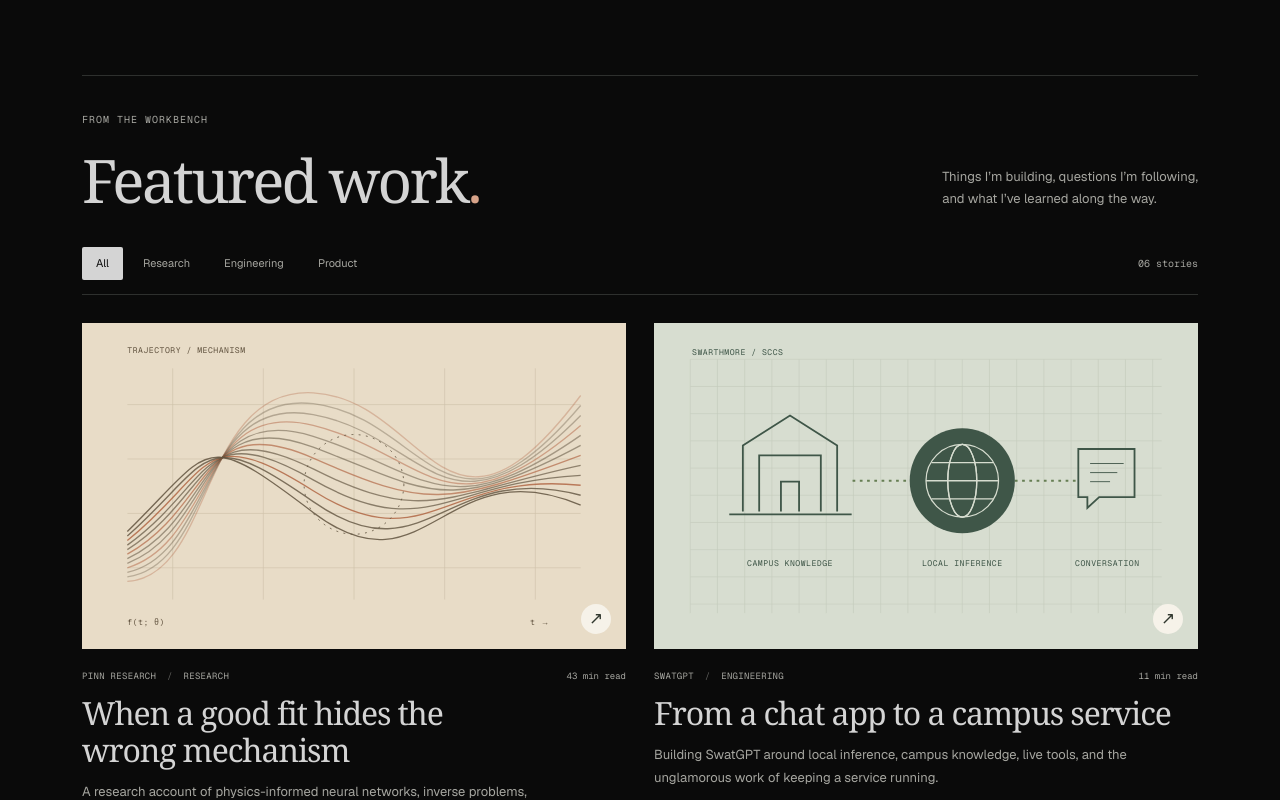
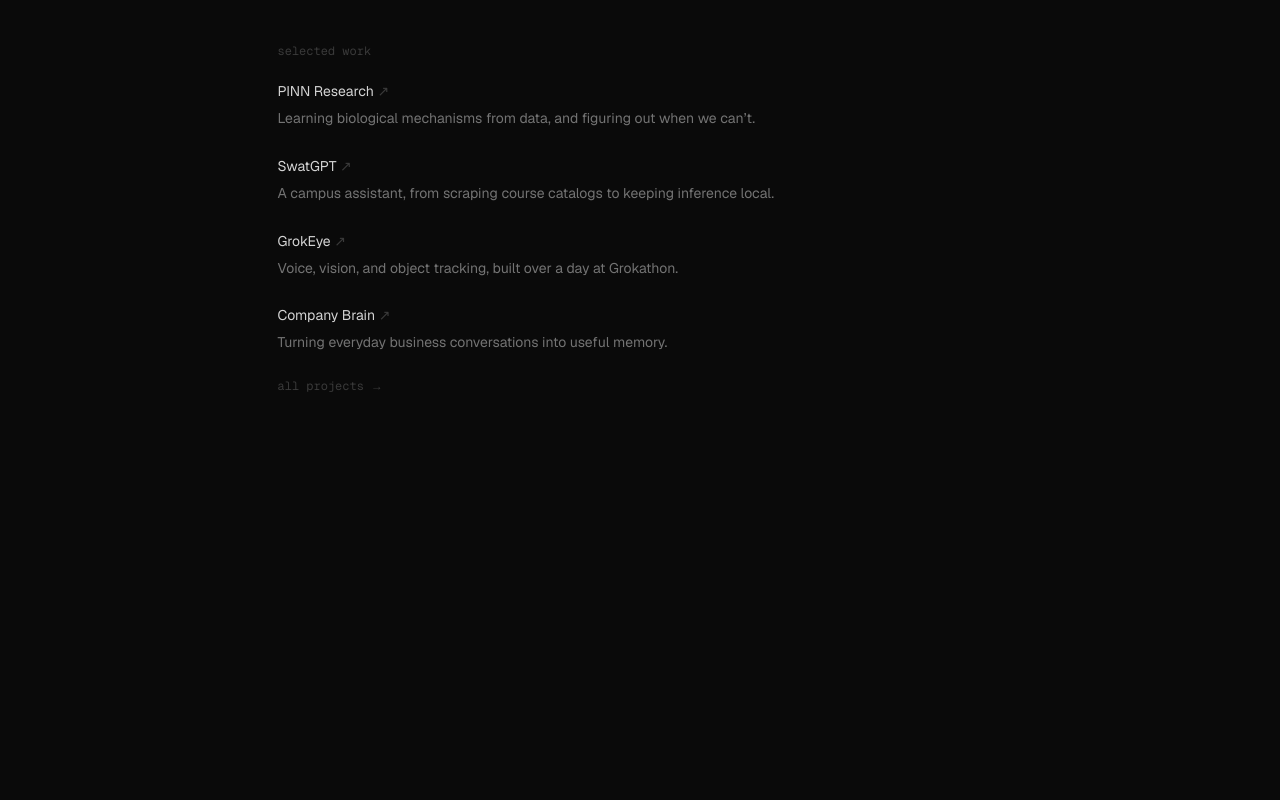
Before and after one commit to aidxhxr/aidxhxr-dev, a Next.js app: page / in a window 1280 px wide. Shown: the part 660-1460 px from the top of the page. After the commit the page ends 1121 px from the top, so only its background shows below. Built offline with nearby package versions, Linux system fonts and the light colour scheme.

Commit message:
fix(home): restore quiet personal layout and simple work links

```diff
--- a/app/globals.css
+++ b/app/globals.css
@@ -8,7 +8,7 @@
   --c-bg: #f3eee3;
   --c-text: #2b2620;
   --c-muted: #6f675b;
-  --c-dim: #7c725f;
+  --c-dim: #9b9079;
   --c-sharp: #14110c;
   --c-border: #e4ddcd;
   --c-ascii: #c2622a;
@@ -19,8 +19,8 @@
 .dark {
   --c-bg: #0a0a0a;
   --c-text: #d4d4d4;
-  --c-muted: #999b96;
-  --c-dim: #7d8079;
+  --c-muted: #737373;
+  --c-dim: #3a3a3a;
   --c-sharp: #ffffff;
   --c-border: #1c1c1c;
   --c-ascii: #6f9fcf;
--- a/app/page.tsx
+++ b/app/page.tsx
@@ -4,16 +4,20 @@
 import AsciiMorph from "@/components/ascii-morph";
 
 export default function Home() {
-  const order = ["pinn-research", "swatgpt", "grokeye", "company-brain", "breadcrumbs", "building-tickflow"];
-  const featured = order.flatMap(slug => {
+  const selections = [
+    { slug: "pinn-research", note: "Learning biological mechanisms from data, and figuring out when we can’t." },
+    { slug: "swatgpt", note: "A campus assistant, from scraping course catalogs to keeping inference local." },
+    { slug: "grokeye", note: "Voice, vision, and object tracking, built over a day at Grokathon." },
+    { slug: "company-brain", note: "Turning everyday business conversations into useful memory." },
+  ];
+  const featured = selections.flatMap(({ slug, note }) => {
     const post = posts.find(p => p.slug === slug);
     const project = projects.find(p => p.slug === slug);
-    return post && project ? [{ post, name: project.name }] : [];
+    return post && project ? [{ post, name: project.name, note }] : [];
   });
 
   return (
-    <>
-    <div className="max-w-[773px] mx-auto px-6 pt-10 pb-6 sm:pt-16 sm:pb-10">
+    <div className="max-w-[773px] mx-auto px-6 py-10 sm:py-16 space-y-14">
       <div className="flex min-h-[calc(100svh-148px)] flex-col gap-8 sm:min-h-[calc(100svh-196px)] md:min-h-0 md:flex-row md:items-center md:gap-10">
         <div className="space-y-10 md:space-y-14 md:flex-1 min-w-0">
           <section className="rise">
@@ -77,9 +81,8 @@
         </div>
       </div>
 
+      <FeaturedWork items={featured} />
     </div>
-    <FeaturedWork items={featured} />
-    </>
   );
 }
 
--- a/app/work.css
+++ b/app/work.css
@@ -1,35 +1,4 @@
-/* The personal introduction stays compact; the work gets room to breathe. */
-.featured-work { --work-muted: #70695f; --work-border: #d9d1c3; --work-accent: #984d30; max-width: 1180px; margin: 48px auto 0; padding: 0 32px 65px; }
-.dark .featured-work { --work-muted: #a6a6a0; --work-border: #2e302e; --work-accent: #d7a389; }
-.featured-heading { display: flex; align-items: flex-end; justify-content: space-between; gap: 28px; padding-top: 36px; border-top: 1px solid var(--work-border); }
-.work-eyebrow { font: 10px/1.6 var(--font-geist-mono); text-transform: uppercase; letter-spacing: .1em; color: var(--work-muted); margin-bottom: 19px; }
-.featured-heading h2 { font: 400 clamp(40px, 5vw, 60px)/1.1 Georgia, serif; letter-spacing: -.045em; }
-.featured-heading h2 > span { color: var(--work-accent); }
-.featured-heading > p { font-size: 13px; line-height: 1.7; color: var(--work-muted); padding-bottom: 3px; }
-.work-toolbar { display: flex; align-items: center; justify-content: space-between; border-bottom: 1px solid var(--work-border); margin: 34px 0 28px; padding-bottom: 14px; gap: 12px; }
-.work-filters { display: flex; gap: 6px; flex-wrap: wrap; }
-.work-filters button { cursor: pointer; border: 1px solid transparent; border-radius: 2px; padding: 7px 13px; color: var(--work-muted); font-size: 11px; transition: background-color .2s, color .2s; }
-.work-filters button:hover { color: var(--c-text); border-color: var(--work-border); }
-.work-filters button[aria-pressed="true"] { color: var(--c-bg); background: var(--c-text); }
-.work-count { white-space: nowrap; font: 10px var(--font-geist-mono); color: var(--work-muted); }
-.work-grid { display: grid; grid-template-columns: repeat(2, minmax(0, 1fr)); column-gap: 28px; row-gap: 42px; }
-.work-card { display: flex; flex-direction: column; align-items: flex-start; min-width: 0; }
-.work-card-image { width: 100%; position: relative; overflow: hidden; }
-.work-card-image .work-visual { transition: transform .4s ease; }
-.work-card:hover .work-card-image .work-visual { transform: scale(1.025); }
-.work-open { position: absolute; bottom: 15px; right: 15px; display: grid; place-items: center; width: 30px; height: 30px; background: #f6f2e9; color: #30372e; border-radius: 50%; font-size: 17px; transition: transform .25s; }
-.work-card:hover .work-open { transform: rotate(45deg); }
-.work-card-meta { display: flex; width: 100%; justify-content: space-between; flex-wrap: wrap; gap: 5px 12px; color: var(--work-muted); font: 9px/1.7 var(--font-geist-mono); margin: 20px 0 10px; }
-.work-card-meta > span:first-child { text-transform: uppercase; letter-spacing: .035em; }
-.work-card-meta > span:first-child > span { margin: 0 5px; opacity: .55; }
-.work-card h3 { font: 400 clamp(24px, 2.6vw, 32px)/1.16 Georgia, serif; letter-spacing: -.035em; text-wrap: pretty; transition: color .2s; }
-.work-card:hover h3 { color: var(--work-accent); }
-.work-card > p { font-size: 13px; line-height: 1.75; color: var(--work-muted); margin: 13px 0 20px; max-width: 490px; }
-.work-read { margin-top: auto; font-size: 11px; border-bottom: 1px solid var(--work-border); padding-bottom: 5px; }
-.work-read > span { margin-left: 13px; }
-.work-footer { border-top: 1px solid var(--work-border); margin-top: 50px; padding-top: 22px; display: flex; justify-content: space-between; gap: 20px; font-size: 11px; color: var(--work-muted); }
-.work-footer a { color: var(--c-text); }
-.featured-work a:focus-visible, .featured-work button:focus-visible { outline: 2px solid var(--work-accent); outline-offset: 6px; }
+/* Illustrations and supporting layouts for the long-form articles. */
 .work-visual { --v-bg: #e8dcc7; --v-ink: #625440; --v-accent: #aa5835; --v-paper: #f4edde; --v-grid: #cfc1aa; width: 100%; background: var(--v-bg); color: var(--v-ink); }
 .visual-swatgpt { --v-bg: #d7ddd0; --v-ink: #3f5648; --v-accent: #667e53; --v-paper: #e9eddf; --v-grid: #c4cbbd; }
 .visual-grokeye { --v-bg: #d1dde0; --v-ink: #3c5963; --v-accent: #376d69; --v-paper: #e7eff0; --v-grid: #bdcdd1; }
@@ -61,26 +30,12 @@
 .site-skip-link { position: fixed; top: 10px; left: 10px; padding: 10px 16px; z-index: 100; background: var(--c-bg); color: var(--c-text); border: 1px solid var(--c-text); transform: translateY(-150%); }
 .site-skip-link:focus { transform: translateY(0); }
 @media (max-width: 1200px) { .project-cover { margin-inline: 40px; } .project-publication .article-layout { grid-template-columns: 190px minmax(0, 1fr); } }
-@media (max-width: 900px) { .project-cover { margin-inline: 26px; } .project-publication .article-layout { display: block; } .featured-work { margin-top: 25px; padding-inline: 26px; } }
+@media (max-width: 900px) { .project-cover { margin-inline: 26px; } .project-publication .article-layout { display: block; } }
 @media (max-width: 600px) {
-  .featured-work { padding-inline: 24px; margin-top: 20px; }
-  .featured-heading { display: block; padding-top: 27px; }
-  .featured-heading > p { margin-top: 19px; font-size: 12px; }
-  .featured-heading h2 { font-size: 43px; }
-  .work-eyebrow { font-size: 9px; margin-bottom: 14px; }
-  .work-toolbar { margin-top: 24px; gap: 6px; }
-  .work-filters { gap: 1px; }
-  .work-filters button { padding: 7px 9px; font-size: 10px; }
-  .work-count { font-size: 8px; }
-  .work-grid { grid-template-columns: minmax(0, 1fr); row-gap: 34px; }
-  .work-card h3 { font-size: 28px; }
-  .work-card-meta { margin-top: 15px; font-size: 9px; }
-  .work-footer { flex-direction: column; margin-top: 35px; gap: 12px; }
   .project-cover { margin: 0 22px 35px; }
   .project-cover figcaption { font-size: 7px; }
   .project-publication .article-category { margin-top: 36px; }
   .article-related { margin-top: 45px; gap: 20px; }
   .article-related strong { font-size: 20px; }
 }
-@media (prefers-reduced-motion: reduce) { .work-card-image .work-visual, .work-open { transition: none; } .work-card:hover .work-card-image .work-visual, .work-card:hover .work-open { transform: none; } }
 @media print { .project-cover, .article-related { display: none; } }
--- a/components/featured-work.tsx
+++ b/components/featured-work.tsx
@@ -1,38 +1,32 @@
-"use client";
-
-import { useState } from "react";
 import Link from "next/link";
 import type { Post } from "@/lib/posts";
-import WorkVisual from "./work-visual";
 
-const filters = ["All", "Research", "Engineering", "Product"] as const;
-type WorkItem = { post: Post; name: string };
+type WorkItem = { post: Post; name: string; note: string };
 
 export default function FeaturedWork({ items }: { items: WorkItem[] }) {
-  const [filter, setFilter] = useState<(typeof filters)[number]>("All");
-  const visible = items.filter(({ post }) => filter === "All" || post.kind === filter);
   return (
-    <section className="featured-work" id="featured-work" aria-labelledby="featured-title">
-      <div className="featured-heading">
-        <div><p className="work-eyebrow">From the workbench</p><h2 id="featured-title">Featured work<span>.</span></h2></div>
-        <p>Things I’m building, questions I’m following,<br className="hidden sm:block" /> and what I’ve learned along the way.</p>
-      </div>
-      <div className="work-toolbar">
-        <div className="work-filters" role="group" aria-label="Filter featured work">
-          {filters.map(option => <button key={option} type="button" aria-pressed={option === filter} onClick={() => setFilter(option)}>{option}</button>)}
-        </div>
-        <span className="work-count" role="status">{String(visible.length).padStart(2, "0")} {visible.length === 1 ? "story" : "stories"}</span>
-      </div>
-      <div className="work-grid">
-        {visible.map(({ post, name }) => <Link className="work-card" key={post.slug} href={`/writing/${post.slug}`}>
-          <div className="work-card-image"><WorkVisual slug={post.slug} /><span className="work-open" aria-hidden="true">↗</span></div>
-          <div className="work-card-meta"><span>{name} <span aria-hidden="true">/</span> {post.kind}</span><span>{post.readingMinutes} min read</span></div>
-          <h3>{post.title}</h3>
-          <p>{post.description}</p>
-          <span className="work-read">Read the {post.kind === "Research" ? "research" : post.kind === "Product" ? "notes" : "story"} <span aria-hidden="true">↗</span></span>
-        </Link>)}
-      </div>
-      <div className="work-footer"><span>Built while studying computer science at Swarthmore.</span><Link href="/projects">Project index <span aria-hidden="true">↗</span></Link></div>
+    <section id="featured-work" aria-labelledby="featured-title" className="rise scroll-mt-10" style={{ animationDelay: "280ms" }}>
+      <h2 id="featured-title" className="text-xs font-mono text-dim mb-5">
+        selected work
+      </h2>
+      <ul className="space-y-6">
+        {items.map(({ post, name, note }) => (
+          <li key={post.slug}>
+            <Link
+              href={`/writing/${post.slug}`}
+              className="group block focus-visible:outline-1 focus-visible:outline-offset-4 focus-visible:outline-muted"
+            >
+              <span className="text-sm text-fg group-hover:text-sharp transition-colors link-underline-group">
+                {name} <span aria-hidden="true" className="text-dim">↗</span>
+              </span>
+              <p className="mt-1 text-sm text-muted leading-relaxed">{note}</p>
+            </Link>
+          </li>
+        ))}
+      </ul>
+      <Link href="/projects" className="inline-block mt-6 text-xs font-mono text-dim hover:text-muted transition-colors link-underline">
+        all projects →
+      </Link>
     </section>
   );
 }
--- a/components/project-article.tsx
+++ b/components/project-article.tsx
@@ -10,7 +10,7 @@
   return (
     <div className="publication project-publication" id="article-top">
       <header className="article-header site-shell">
-        <div className="article-breadcrumb"><Link href="/#featured-work">Featured work</Link><span aria-hidden="true">/</span><span>{project?.name}</span></div>
+        <div className="article-breadcrumb"><Link href="/#featured-work">Selected work</Link><span aria-hidden="true">/</span><span>{project?.name}</span></div>
         <p className="eyebrow article-category">{post.category} / {post.kind === "Product" ? "Build notes" : "Engineering notes"}</p>
         <h1>{post.title}</h1>
         <p className="article-deck">{post.description}</p>
```
Also changed, not shown: 1 other file (tests, documents, lock files or other folders).
